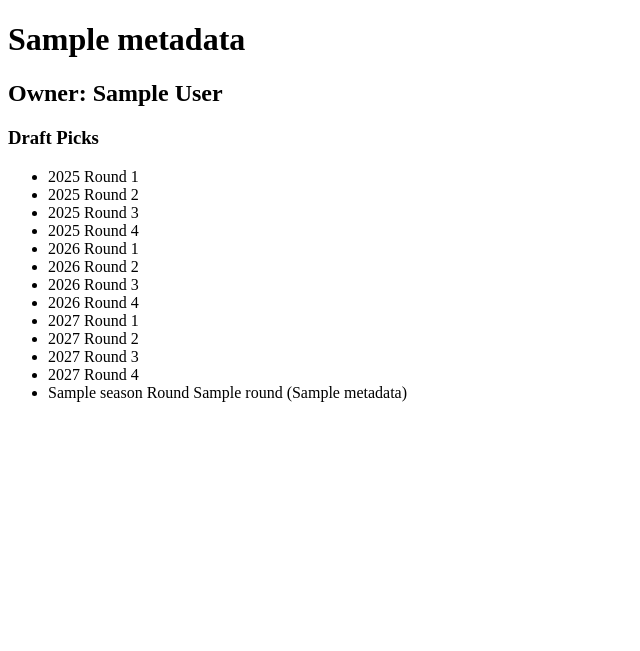
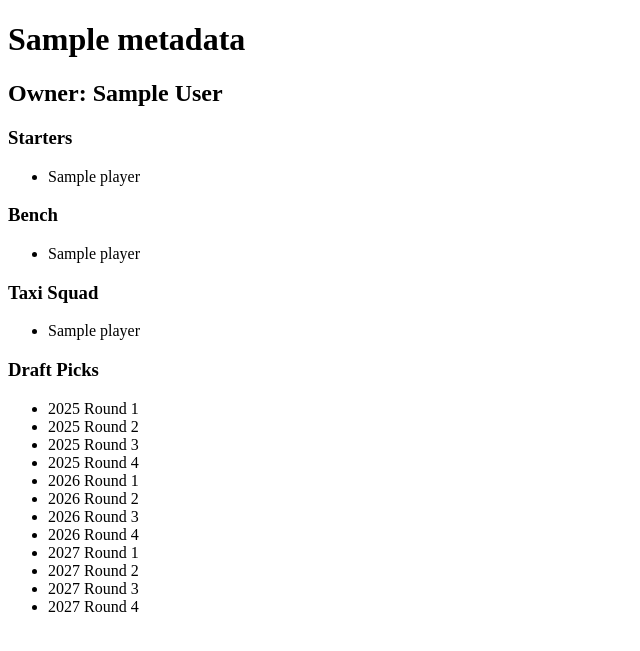
Before and after one commit to JaseGrable/Varsity_Clues, a Flask app: page /league/1/roster/1 in a window 1280 px wide. Shown: the top 651 px of the page, without its empty margins (0-640 px from the left). Run offline with Flask 3, Linux system fonts and the light colour scheme; a database or web service that is not in the repository returns one stand-in record (values such as "Sample title"); data that the repository does not hold is empty.

Commit message:
working rosters, standings, draft picks WIP but display correct years

```diff
--- a/app.py
+++ b/app.py
@@ -91,8 +91,8 @@ def league_details(league_id):
     rosters = get_league_rosters(league_id)
     users = get_league_users(league_id)
 
-    if not rosters or not users:
-        return render_template('league_details.html', error="Rosters or users not found.")
+    if not league or not rosters or not users:
+        return render_template('league_details.html', error="League details, rosters, or users not found.")
 
     # Map roster_id to team_name and username
     user_map = {
@@ -103,10 +103,11 @@ def league_details(league_id):
         for user in users
     }
 
+    # Add team name and username to each roster
     for roster in rosters:
-        user_info = user_map.get(roster['owner_id'], {'team_name': f"Roster {roster['roster_id']}", 'username': 'Unknown User'})
-        roster['team_name'] = user_info['team_name']
-        roster['username'] = user_info['username']
+        owner_info = user_map.get(roster['owner_id'], {'team_name': f"Roster {roster['roster_id']}", 'username': 'Unknown User'})
+        roster['team_name'] = owner_info['team_name']
+        roster['username'] = owner_info['username']
 
     return render_template('league_details.html', league=league, rosters=rosters)
 
@@ -130,20 +131,39 @@ def roster_details(league_id, roster_id):
     team_name = user_info.get('metadata', {}).get('team_name', f"Roster {roster_id}")
     username = user_info.get('display_name', "Unknown User")
 
-    # Build draft picks list
+    # Fetch starters, bench, and taxi squad
+    starters = roster.get('starters', [])
+    bench = [player for player in roster.get('players', []) if player not in starters]
+    taxi = roster.get('taxi', [])
+
+    # Build draft picks list (2025 and beyond)
     draft_picks = []
     for pick in traded_picks or []:
-        if pick['owner_id'] == roster_id:
-            original_team = next((u['metadata'].get('team_name', f"Roster {pick['roster_id']}") for u in users if u['user_id'] == pick['roster_id']), f"Roster {pick['roster_id']}")
+        if pick['owner_id'] == roster_id and int(pick['season']) >= 2025:
+            original_team = next(
+                (u['metadata'].get('team_name', f"Roster {pick['roster_id']}") for u in users if u['user_id'] == pick['roster_id']),
+                f"Roster {pick['roster_id']}"
+            )
             draft_picks.append(f"{pick['season']} Round {pick['round']} ({original_team})")
 
-    # Add untraded picks
-    for year in range(2025, 2028):
-        for round_num in range(1, 5):
-            if not any(int(p['season']) == year and int(p['round']) == round_num for p in traded_picks or []):
+    # Add untraded picks for this team
+    for year in range(2025, 2028):  # Adjust range for future seasons
+        for round_num in range(1, 5):  # Assume 4 rounds per season
+            if not any(int(p['season']) == year and int(p['round']) == round_num and p['owner_id'] == roster_id for p in traded_picks or []):
                 draft_picks.append(f"{year} Round {round_num}")
 
-    return render_template('roster_details.html', team_name=team_name, username=username, draft_picks=sorted(draft_picks))
+    # Filter out duplicates and sort draft picks
+    draft_picks = sorted(set(draft_picks))
+
+    return render_template(
+        'roster_details.html',
+        team_name=team_name,
+        username=username,
+        starters=starters,
+        bench=bench,
+        taxi=taxi,
+        draft_picks=draft_picks
+    )
 
 if __name__ == '__main__':
     app.run(debug=True)
--- a/templates/roster_details.html
+++ b/templates/roster_details.html
@@ -8,6 +8,27 @@
 <body>
     <h1>{{ team_name }}</h1>
     <h2>Owner: {{ username }}</h2>
+
+    <h3>Starters</h3>
+    <ul>
+        {% for player in starters %}
+        <li>{{ player }}</li>
+        {% endfor %}
+    </ul>
+
+    <h3>Bench</h3>
+    <ul>
+        {% for player in bench %}
+        <li>{{ player }}</li>
+        {% endfor %}
+    </ul>
+
+    <h3>Taxi Squad</h3>
+    <ul>
+        {% for player in taxi %}
+        <li>{{ player }}</li>
+        {% endfor %}
+    </ul>
 
     <h3>Draft Picks</h3>
     <ul>
```
